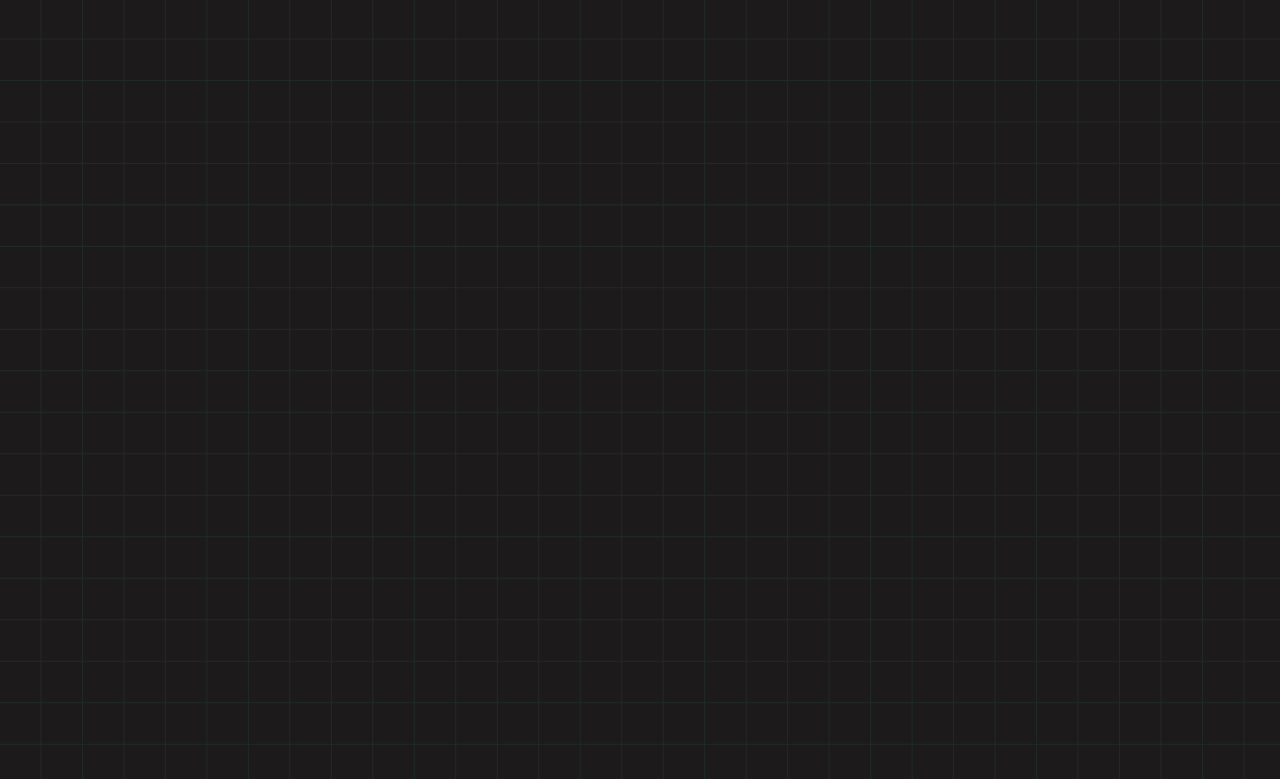
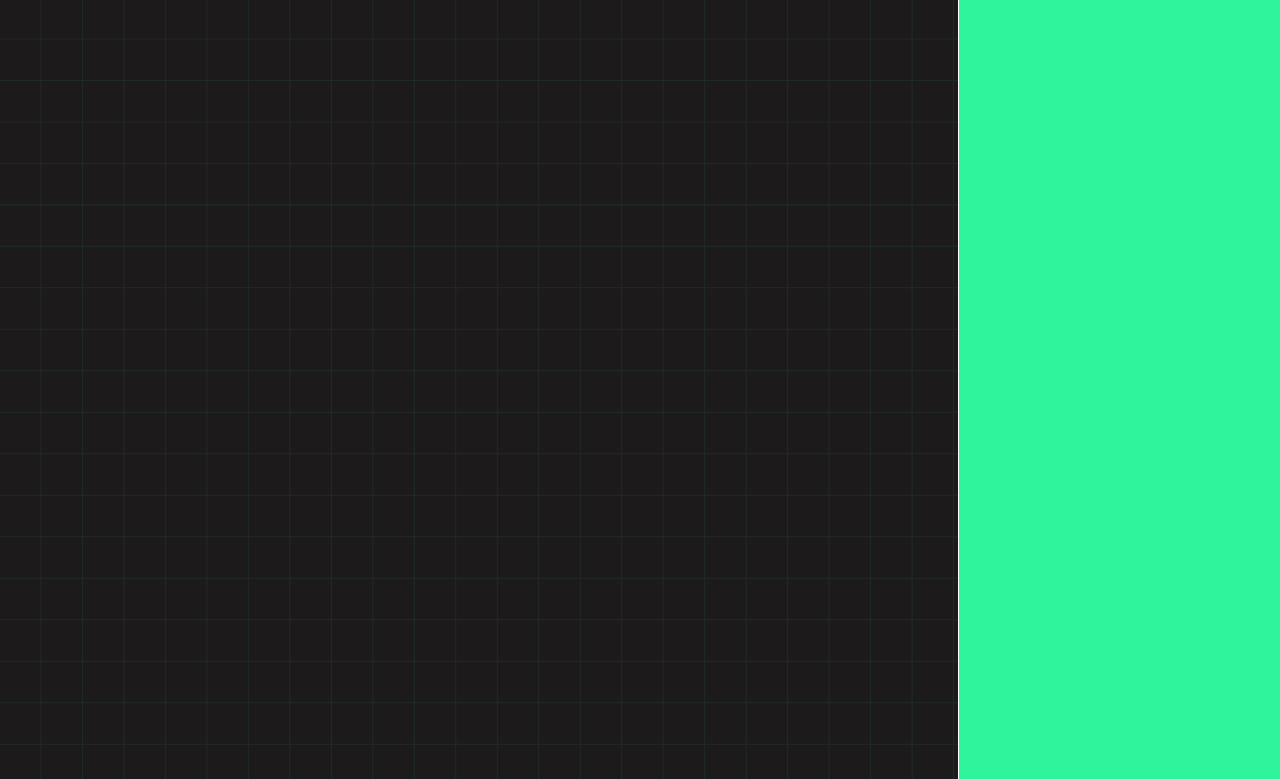
Before and after one commit to coder-agnibo/Sortify, a plain HTML site: page index.html in a window 1280 px wide. Shown: the part 83-862 px from the top of the page. Drawn offline with Linux system fonts and the light colour scheme.

Commit message:
Added the settings bar

```diff
--- a/index.html
+++ b/index.html
@@ -20,8 +20,17 @@
 
     </nav>
 
+    <div id="settings-bar">
+
+      <!-- Activates on clicking the settings button -->
+
+    </div>
+
 
     <div class="middle-container">
+
+      <div class="bars-container"> </div>
+
     </div>
 
 
--- a/style/style.css
+++ b/style/style.css
@@ -103,10 +103,10 @@ height: 100%;
 background-color: #1b1a1a;
 height: 70rem;
 width: 100%;
-display: flex;
+/* display: flex;
 flex-direction: row;
 justify-content: center;
-flex-grow: 3;
+flex-grow: 3; */
 
 background-image: url("../assest/background_straight.svg");
 background-size: cover;
@@ -114,3 +114,15 @@ filter: hue-rotate(0deg) saturate(2) brightness(1) contrast(1);
 
 /* transform: rotateX(180deg); */
 }
+
+#settings-bar{
+    position: absolute;
+    height: 76rem;
+    width: 25rem;
+    background-color: rgb(47, 244, 155);
+    border: 1px solid white;
+    z-index: 10;
+    position: absolute;
+    top: -1rem;
+    right: -05rem;
+}
```
